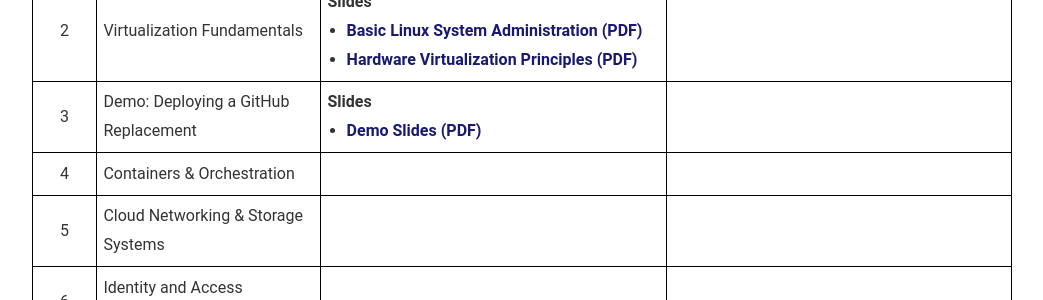
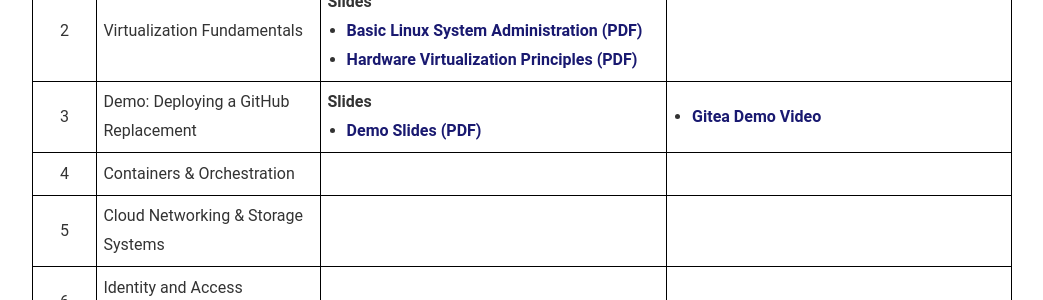
Before and after one commit to RichardKelley/richardkelley.github.io, a Jekyll site: the page built from da510.md, in a window 1280 px wide. Shown: the part 1022-1322 px from the top of the page, without its empty margins (118-1161 px from the left). Built offline with Jekyll 4.4.1, drawn with Linux system fonts in a browser that asks for light colours.

Commit message:
Added gitea demo video link.

```diff
--- a/da510.md
+++ b/da510.md
@@ -72,7 +72,11 @@ Overview of the field of Cloud Computing, its enabling technologies, main buildi
           <li><a href="/DA510_slides/week-3/gitea-demo.pdf" target="_blank">Demo Slides (PDF)</a></li>
         </ul>
       </td>
-      <td style="border: 1px solid #000; padding: 0.4em;"></td>
+      <td style="border: 1px solid #000; padding: 0.4em;">
+        <ul style="margin: 0; padding-left: 1.2em;">
+          <li><a href="https://youtu.be/WCymWQbwUE0" target="_blank">Gitea Demo Video</a></li>
+        </ul>
+      </td>
     </tr>
     <tr>
       <td style="border: 1px solid #000; padding: 0.4em; text-align: center; width: 4em;">4</td>
```
